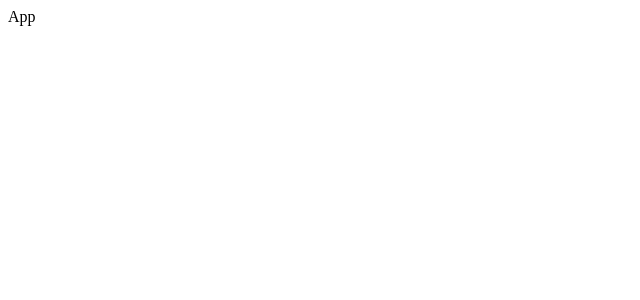
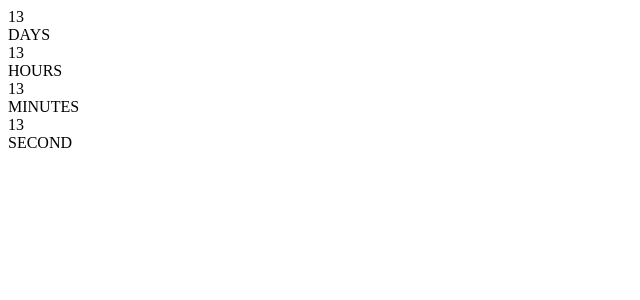
Before and after one commit to pradipchaudhary/happy-new-year, a React (Create React App) app: page / in a window 1280 px wide. Shown: the top 300 px of the page, without its empty margins (0-640 px from the left). Built offline with nearby package versions, Linux system fonts and the light colour scheme.

Commit message:
UI created..

```diff
--- a/src/App.jsx
+++ b/src/App.jsx
@@ -1,7 +1,26 @@
 import React from "react";
 
 const App = () => {
-	return <div>App</div>;
+	return (
+		<div className='container'>
+			<div className='flex'>
+				<div className='font-big'>13</div>
+				<div className='font-small'>DAYS</div>
+			</div>
+			<div className='flex'>
+				<div className='font-big'>13</div>
+				<div className='font-small'>HOURS</div>
+			</div>
+			<div className='flex'>
+				<div className='font-big'>13</div>
+				<div className='font-small'>MINUTES</div>
+			</div>
+			<div className='flex'>
+				<div className='font-big'>13</div>
+				<div className='font-small'>SECOND</div>
+			</div>
+		</div>
+	);
 };
 
 export default App;
```
